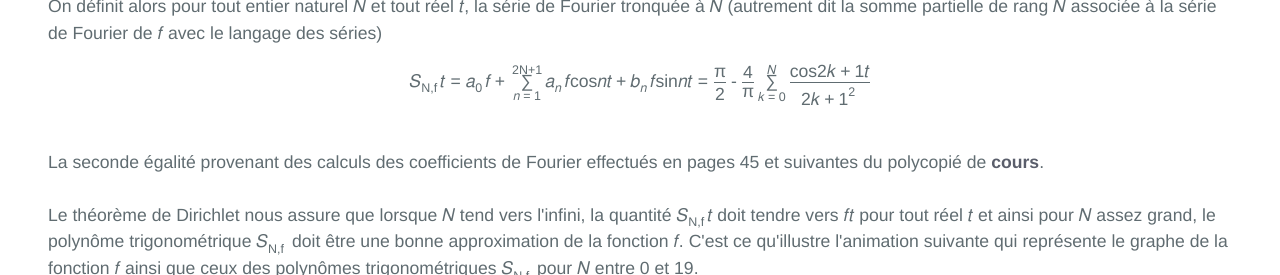
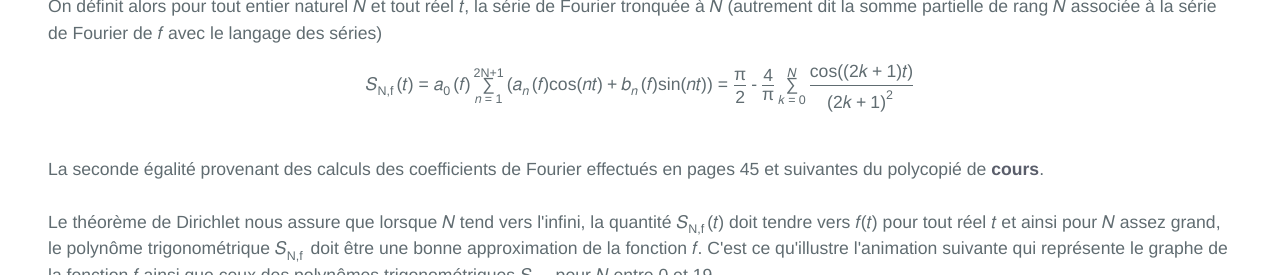
Before and after one commit to KevinDestagnol/algebre.github.io, a Jekyll site: the page built from triangle.md, in a window 1280 px wide, cut to the strip 831-1106 px from the top of the page. Built offline with Jekyll 4.4.1, drawn with Linux system fonts in a browser that asks for light colours; some web fonts are replaced.

Commit message:
Update default9.html

```diff
--- a/_layouts/default9.html
+++ b/_layouts/default9.html
@@ -32,52 +32,52 @@
       <!--<hprime2 class="project-name">{{ page.description | default: site.description | default: site.github.project_tagline }}</hprime2>-->
       </center>
 
-   <c>On considère le signal triangulaire <math>2&pi;</math>-périodique suivant (défini page 45 du polycopié de <a href="coursmaths254.pdf">cours<c></a>), noté <math><mi>f</mi></math> dans la suite :</br>
+   <c>On considère le signal triangulaire <math style="font-family:Times New Roman, Times, serif;">2&pi;</math>-périodique suivant (défini page 45 du polycopié de <a href="cours_maths_254.pdf">cours<c></a>), noté <math><mi>f</mi></math> dans la suite :</br>
 <p class="flotte" style="text-align:center">
  <img src="signal_triangle.png" alt="Signal triangulaire" />
 </p>
 
 On définit alors pour tout entier naturel <math><mi>N</mi></math> et tout réel <math><mi>t</mi></math>, la série de Fourier tronquée à <math><mi>N</mi></math> (autrement dit la somme partielle de rang <math><mi>N</mi></math> associée à la série de Fourier de <math><mi>f</mi></math> avec le langage des séries) </br>
 <p class="flotte" style="text-align:center">
-<math mathsize="normal" xmlns='http://www.w3.org/1998/Math/MathML' display='block'>
-    <msub><mi>S</mi><mi>N,f</mi></msub><mfenced><mi>t</mi></mfenced>
+<math mathsize="normal" xmlns='http://www.w3.org/1998/Math/MathML' display='block' style="font-family:Times New Roman, Times, serif;">
+	<msub><mi>S</mi><mi>N,f</mi></msub><mi>(</mi><mi>t</mi><mi>)</mi>
     <mo>=</mo>
-    <msub><mi>a</mi><mn>0</mn></msub><mfenced><mi>f</mi></mfenced><mo>+</mo>
+	<msub><mi>a</mi><mn>0</mn></msub><mi>(</mi><mi>f</mi><mi>)</mi>mo>+</mo>
     <munderover displaystyle="true">
       <mo>&sum;</mo>
       <mrow><mi>n</mi><mo>=</mo><mn>1</mn></mrow>
       <mi>2N+1</mi>
     </munderover>
-    <mfenced open="[" close="]" separators="">
-    <msub><mi>a</mi><mi>n</mi></msub><mfenced><mi>f</mi></mfenced><mi>cos</mi>
-  <mfenced separators=' '>
+	<mi>(</mi>
+	    <msub><mi>a</mi><mi>n</mi></msub><mi>(</mi><mi>f</mi><<mi>)</mi><mi>cos</mi>
+	<mi>(</mi>
 	<mi>n</mi>
 	<mi>t</mi>
-  </mfenced>    <mo>+</mo><msub><mi>b</mi><mi>n</mi></msub><mfenced><mi>f</mi></mfenced><mi>sin</mi>
-  <mfenced separators=' '>
+	<mi>)</mi>   <mo>+</mo><msub><mi>b</mi><mi>n</mi></msub><mi>(</mi><mi>f</mi><mi>)</mi><mi>sin</mi>
+  <mi>(</mi>
 	<mi>n</mi>
 	<mi>t</mi>
-  </mfenced>
-    </mfenced>
+  <mi>)</mi>
+	<mi>)</mi>
     <mo>=</mo><mfrac><mn>&pi;</mn><mn>2</mn></mfrac><mo>-</mo><mfrac><mn>4</mn><mn>&pi;</mn></mfrac><munderover>
       <mo>&sum;</mo>
       <mrow><mi>k</mi><mo>=</mo><mn>0</mn></mrow>
       <mi>N</mi>
     </munderover><mfrac>
     <mrow><mi>cos</mi>
-  <mfenced separators=' '>
-	<mfenced separators=''><mn>2</mn><mi>k</mi><mo>+</mo><mn>1</mn></mfenced>
+  <mi>(</mi>
+	    <mi>(</mi><mn>2</mn><mi>k</mi><mo>+</mo><mn>1</mn><mi>)</mi>
 	<mi>t</mi>
-  </mfenced></mrow>
-  <mrow><msup><mrow><mfenced separators=''><mn>2</mn><mi>k</mi><mo>+</mo><mn>1</mn></mfenced></mrow><mn>2</mn></mrow>
+ <mi>)</mi></mrow>
+	  <mrow><msup><mrow><mi>(</mi><mn>2</mn><mi>k</mi><mo>+</mo><mn>1</mn><mi>)</mi></mrow><mn>2</mn></mrow>
   </mfrac>.
    </math>
    </p>
     </br>
-La seconde égalité provenant des calculs des coefficients de Fourier effectués en pages 45 et suivantes du polycopié de <a href="coursmaths254.pdf">cours<c></a>.
+La seconde égalité provenant des calculs des coefficients de Fourier effectués en pages 45 et suivantes du polycopié de <a href="cours_maths_254.pdf">cours<c></a>.
 </br>
 </br>
-Le théorème de Dirichlet nous assure que lorsque <math><mi>N</mi></math> tend vers l'infini, la quantité <math><msub><mi>S</mi><mi>N,f</mi></msub><mfenced><mi>t</mi></mfenced></math> doit tendre vers <math><mi>f</mi><mfenced><mi>t</mi></mfenced></math> pour tout réel <math><mi>t</mi></math> et ainsi pour <math><mi>N</mi></math> assez grand, le polynôme trigonométrique <math><msub><mi>S</mi><mi>N,f</mi></msub></math> doit être une bonne approximation de la fonction <math><mi>f</mi></math>. C'est ce qu'illustre l'animation suivante qui représente le graphe de la fonction <math><mi>f</mi></math> ainsi que ceux des polynômes trigonométriques <math><msub><mi>S</mi><mi>N,f</mi></msub></math> pour <math><mi>N</mi></math> entre 0 et 19.
+Le théorème de Dirichlet nous assure que lorsque <math><mi>N</mi></math> tend vers l'infini, la quantité <math><msub><mi>S</mi><mi>N,f</mi></msub><mi>(</mi><mi>t</mi><mi>)</mi></math> doit tendre vers <math><mi>f</mi><mi>(</mi><mi>t</mi><mi>)</mi></math> pour tout réel <math><mi>t</mi></math> et ainsi pour <math><mi>N</mi></math> assez grand, le polynôme trigonométrique <math><msub><mi>S</mi><mi>N,f</mi></msub></math> doit être une bonne approximation de la fonction <math><mi>f</mi></math>. C'est ce qu'illustre l'animation suivante qui représente le graphe de la fonction <math><mi>f</mi></math> ainsi que ceux des polynômes trigonométriques <math><msub><mi>S</mi><mi>N,f</mi></msub></math> pour <math><mi>N</mi></math> entre 0 et 19.
 </br>
 <p class="flotte" style="text-align:center">
  <video controls>
```
